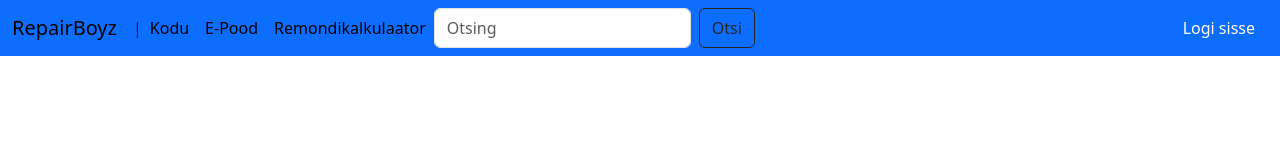
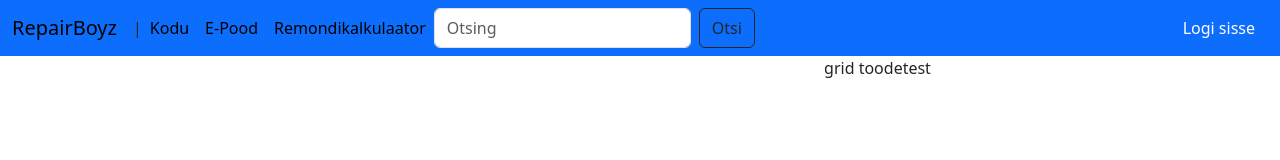
Before and after one commit to Romar-II/repairfront, a Vue app: page /online-shop in a window 1280 px wide. Shown: the top 160 px of the page. Built offline with nearby package versions, Linux system fonts and the light colour scheme.

Commit message:
master mainCategorySelect

```diff
--- a/src/views/OnlineShopView.vue
+++ b/src/views/OnlineShopView.vue
@@ -1,13 +1,23 @@
+<template>
+  <div class="container text-center">
+    <div class="row">
+      <div class="col-5 mt-5">
+        <div class="row">
+          <div class="col-4">
+
+          </div>
+        </div>
+      </div>
+      <div class="col">
+        grid toodetest
+      </div>
+
+    </div>
+  </div>
+</template>
+
 <script>
 export default {
   name: "OnlineShopView"
 }
 </script>
-
-<template>
-
-</template>
-
-<style scoped>
-
-</style>
```
